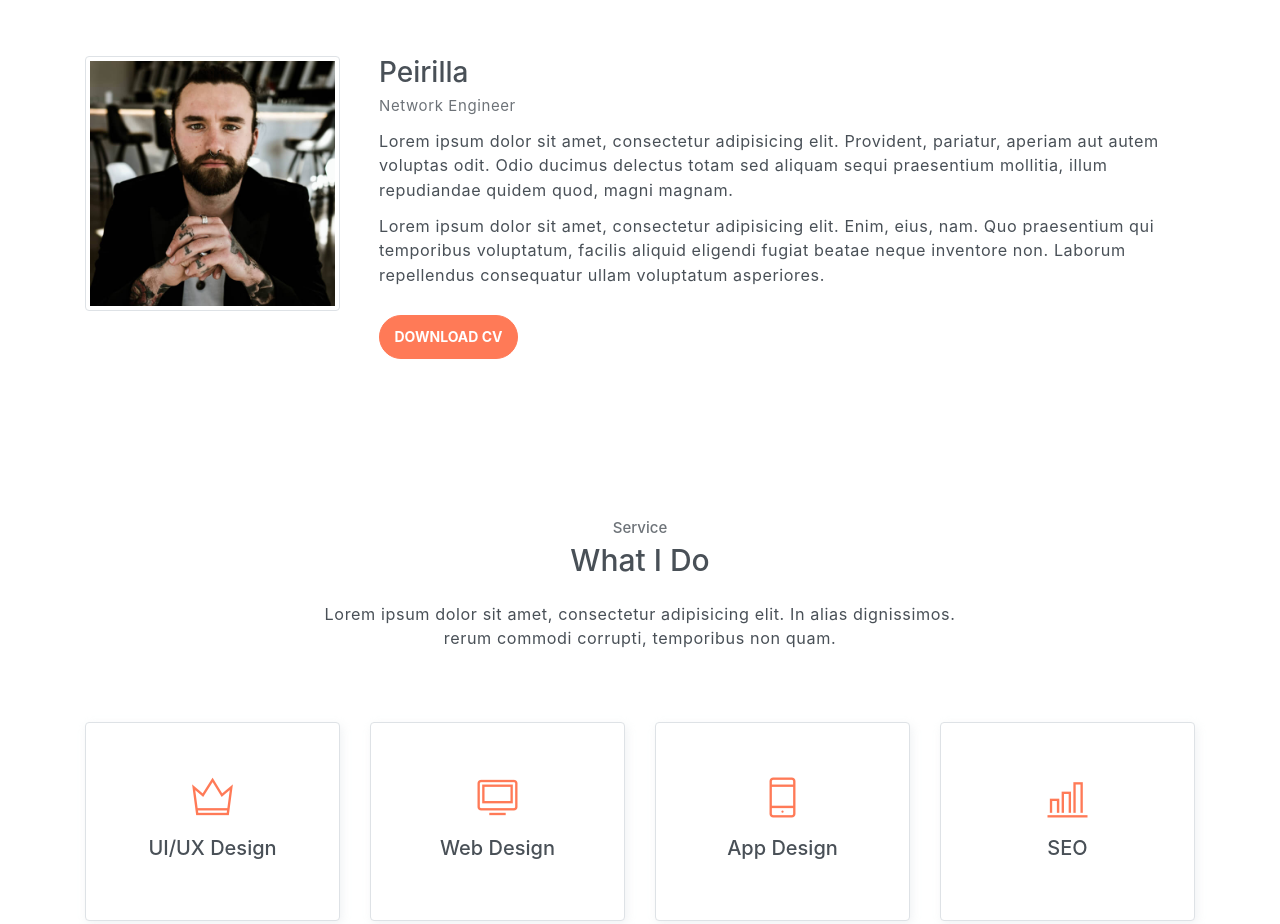
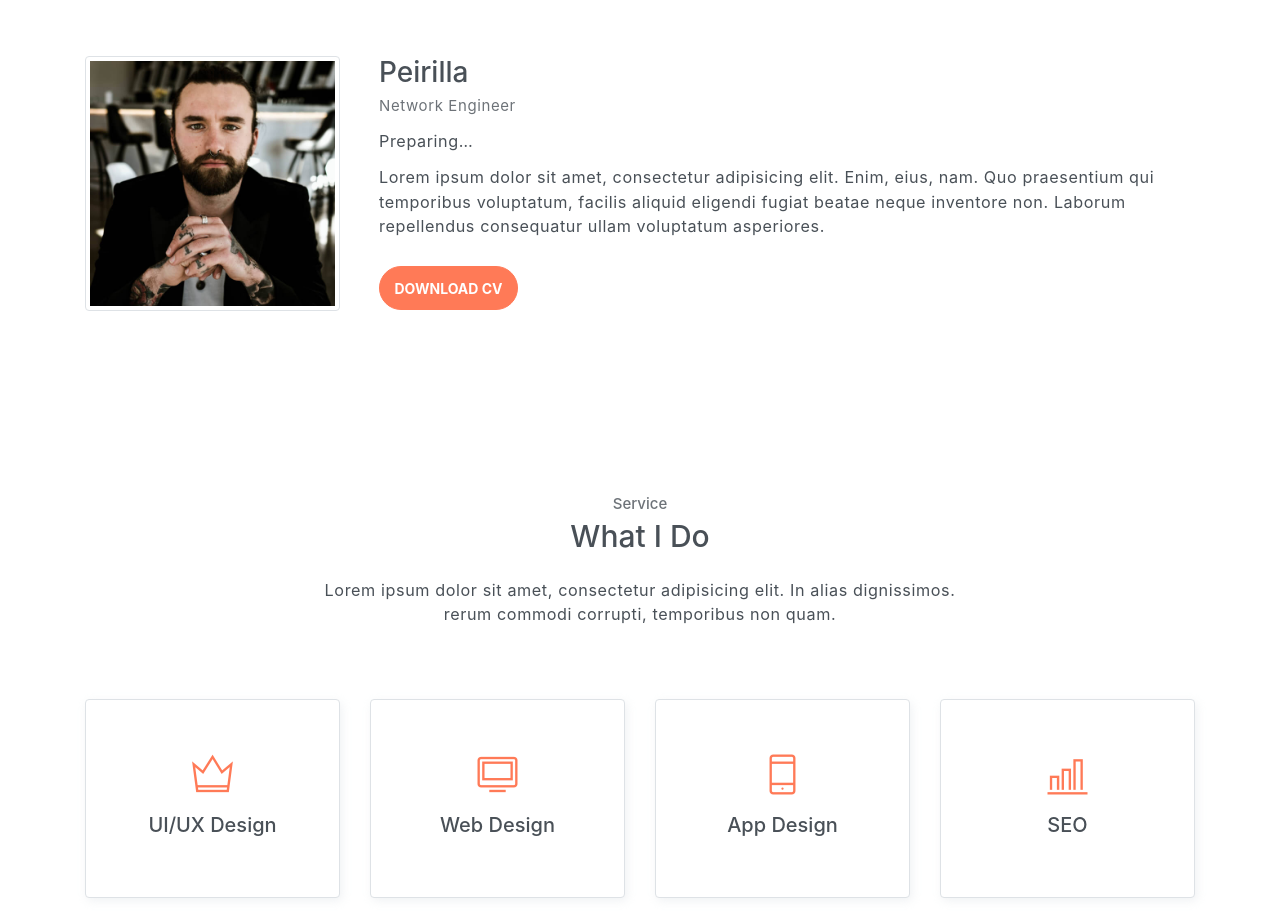
Before and after one commit to peirilla/peirilla.github.io, a plain HTML site: page index.html in a window 1280 px wide. Shown: the part 840-1764 px from the top of the page. Drawn offline with Linux system fonts and the light colour scheme.

Commit message:
edited: description

```diff
--- a/index.html
+++ b/index.html
@@ -104,7 +104,7 @@
                 <div class="pl-md-4 col-md-9">
                     <h6 class="title">Peirilla</h6>
                     <p class="subtitle">Network Engineer</p>
-                    <p>Lorem ipsum dolor sit amet, consectetur adipisicing elit. Provident, pariatur, aperiam aut autem voluptas odit. Odio ducimus delectus totam sed aliquam sequi praesentium mollitia, illum repudiandae quidem quod, magni magnam.</p>
+                    <p>Preparing…</p>
                     <p>Lorem ipsum dolor sit amet, consectetur adipisicing elit. Enim, eius, nam. Quo praesentium qui temporibus voluptatum, facilis aliquid eligendi fugiat beatae neque inventore non. Laborum repellendus consequatur ullam voluptatum asperiores.</p>
                     <button class="btn btn-primary rounded mt-3">DOWNLOAD CV</button>
                 </div>
```
